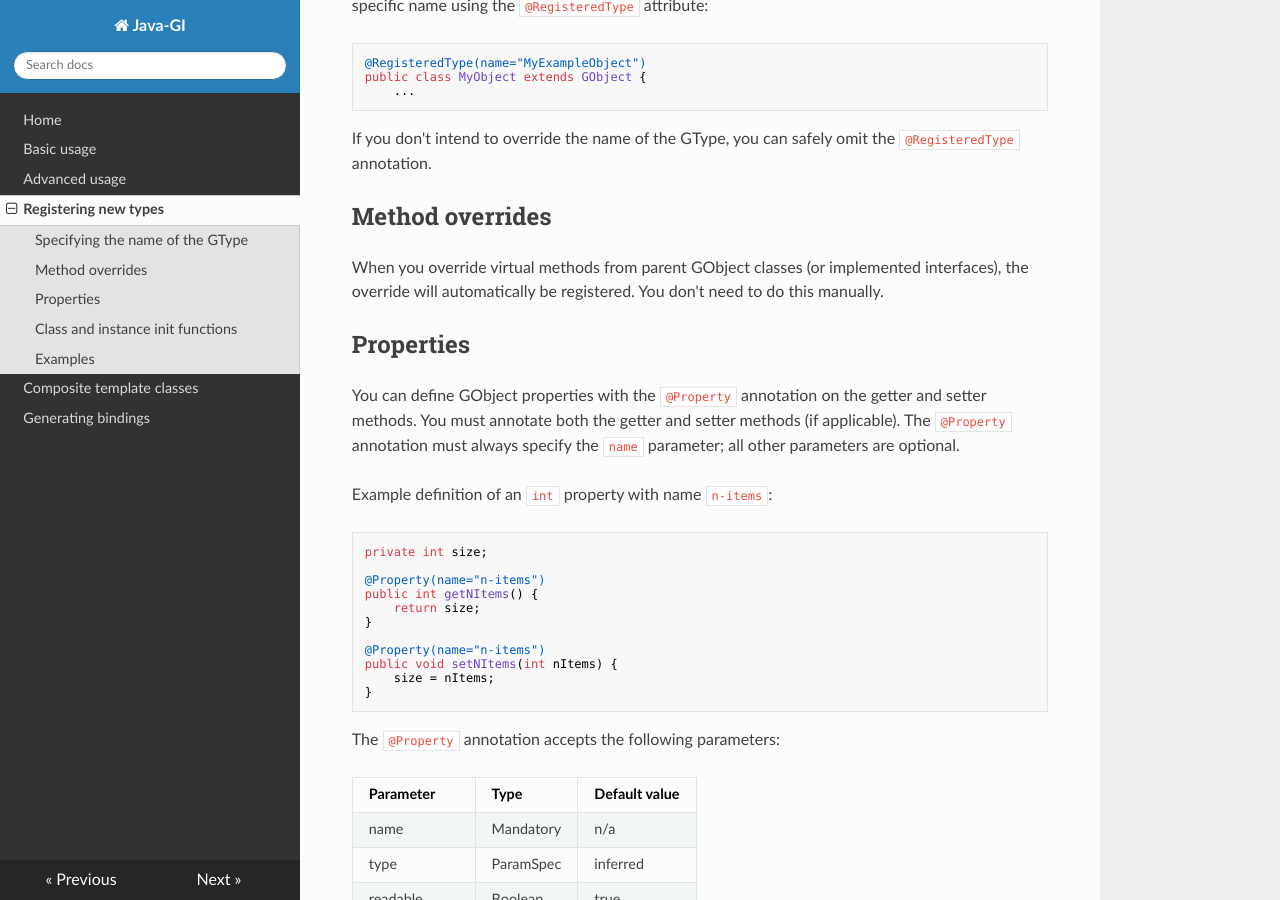
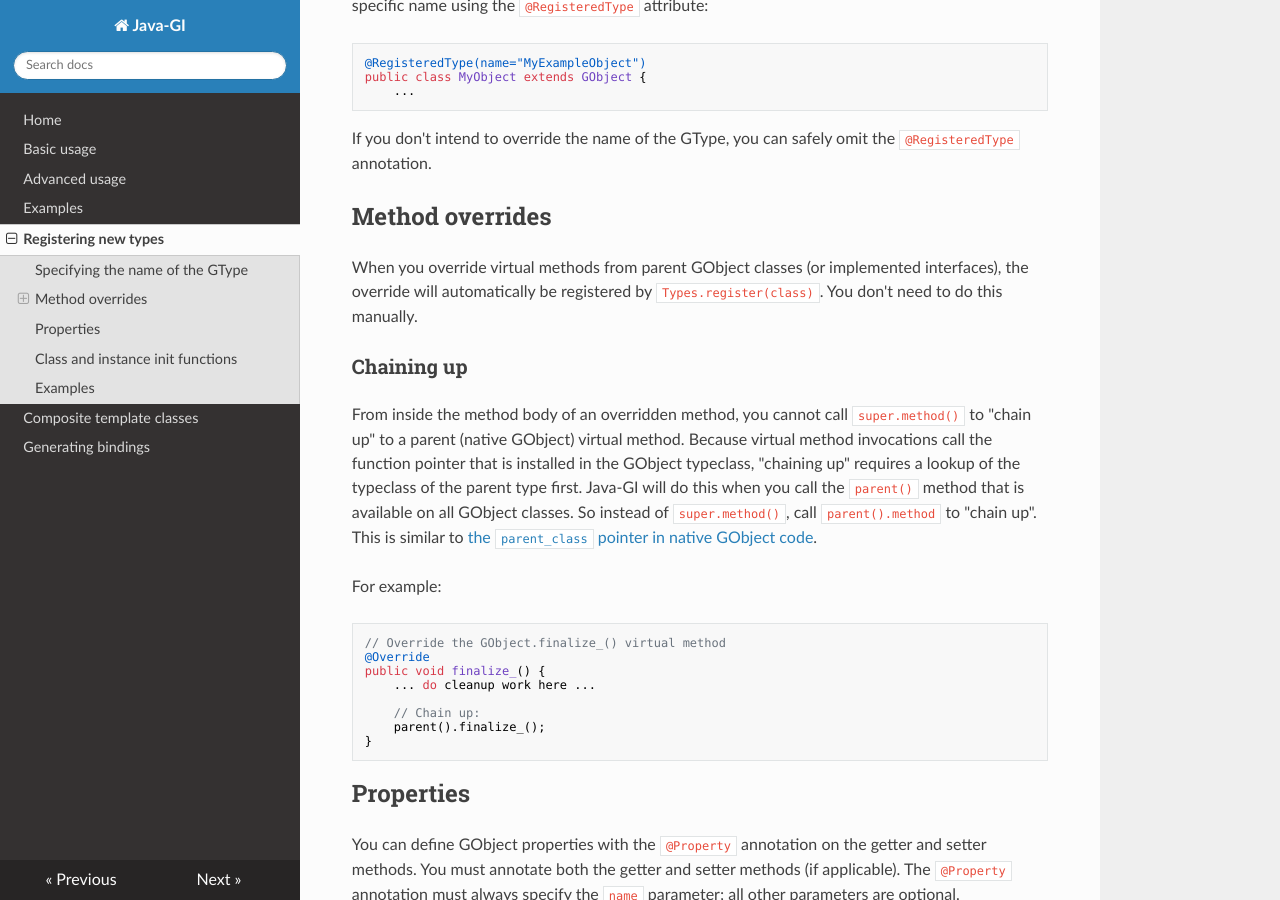
Before and after one commit to jwharm/java-gi, an MkDocs documentation site: the page built from website/docs/register.md, in a window 1280 px wide and 900 px high, scrolled down 1480 px. Built offline with MkDocs 1.6.1, drawn with Linux system fonts in a browser that asks for light colours; nearby versions of some CDN libraries.

Commit message:
Update site

````diff
--- a/website/docs/register.md
+++ b/website/docs/register.md
@@ -65,7 +63,25 @@ If you don't intend to override the name of the GType, you can safely omit the `
 
 ## Method overrides
 
-When you override virtual methods from parent GObject classes (or implemented interfaces), the override will automatically be registered. You don't need to do this manually.
+When you override virtual methods from parent GObject classes (or implemented interfaces), the override will automatically be registered by `Types.register(class)`. You don't need to do this manually.
+
+### Chaining up
+
+From inside the method body of an overridden method, you cannot call `super.method()` to "chain up" to a parent (native GObject) virtual method. Because virtual method invocations call the function pointer that is installed in the GObject typeclass, "chaining up" requires a lookup of the typeclass of the parent type first. Java-GI will do this when you call the `parent()` method that is available on all
+GObject classes. So instead of `super.method()`, call `parent().method` to "chain up". This is similar to [the `parent_class` pointer in native GObject code](https://developer-old.gnome.org/gobject/stable/howto-gobject-chainup.html).
+
+For example:
+
+```java
+// Override the GObject.finalize_() virtual method
+@Override
+public void finalize_() {
+    ... do cleanup work here ...
+
+    // Chain up:
+    parent().finalize_();
+}
+```
 
 ## Properties
 
--- a/website/mkdocs.yml
+++ b/website/mkdocs.yml
@@ -4,6 +4,7 @@ nav:
     - Home: index.md
     - Basic usage: usage.md
     - Advanced usage: advanced.md
+    - Examples: examples.md
     - Registering new types: register.md
     - Composite template classes: templates.md
     - Generating bindings: generate.md
````
Also changed, not shown: other parts of website/docs/register.md (+1 -3 lines), website/docs/examples.md (added, +74 -0 lines), website/docs/generate.md (+1 -1 lines), website/docs/index.md (+4 -4 lines), website/docs/usage.md (+6 -4 lines).
